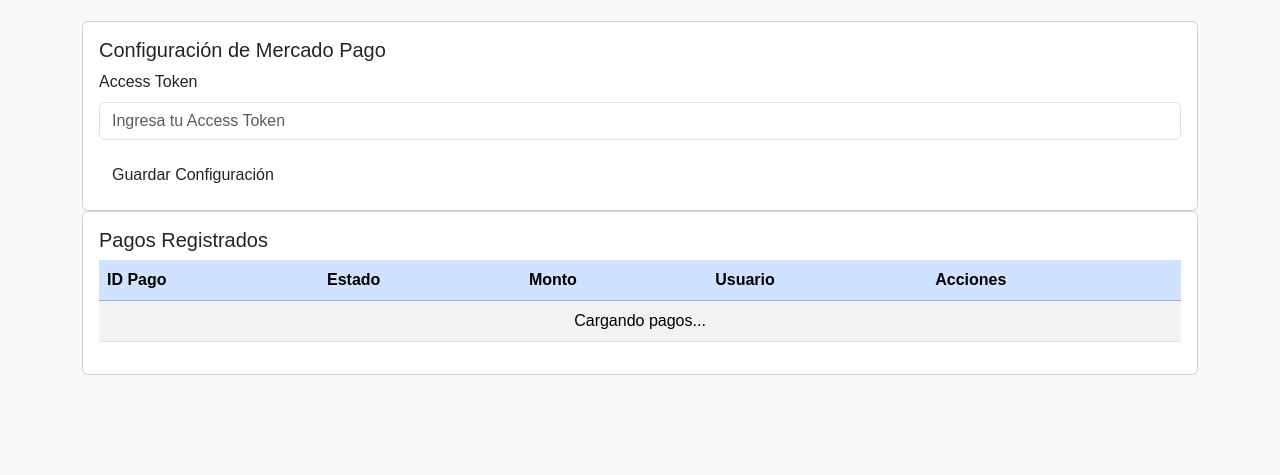
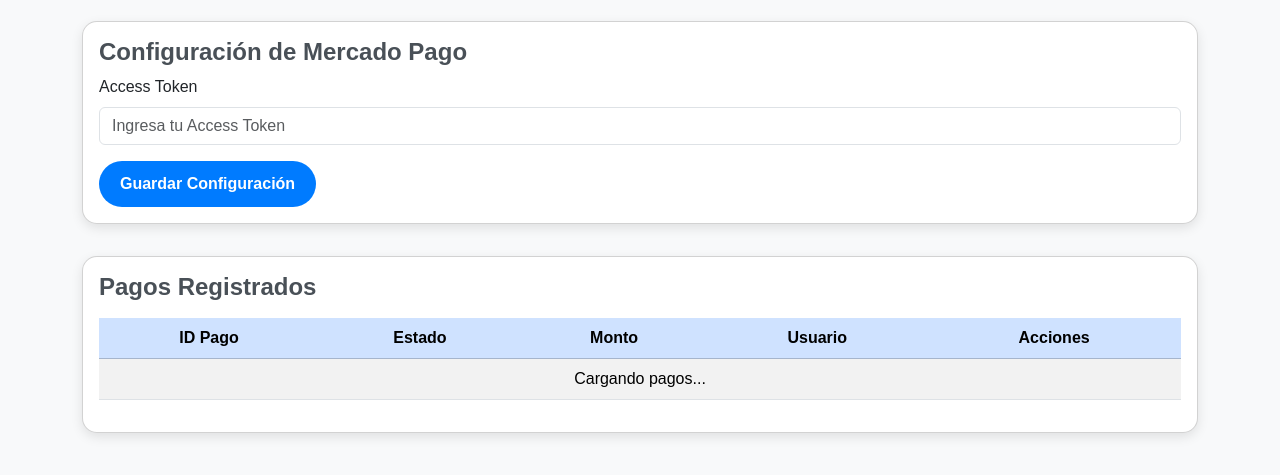
Before and after one commit to ramirosicilia/Ecommerce-Front-Production, a website built with Vite: page pagos.html in a window 1280 px wide. Shown: the part 75-550 px from the top of the page. Built offline with nearby package versions, Linux system fonts and the light colour scheme.

```diff
--- a/pagos.html
+++ b/pagos.html
@@ -6,7 +6,7 @@
   <title>Mercado Pago</title>
   <link href="https://cdn.jsdelivr.net/npm/bootstrap@5.3.0-alpha1/dist/css/bootstrap.min.css" rel="stylesheet" crossorigin="anonymous">
   <script src="https://cdn.jsdelivr.net/npm/axios/dist/axios.min.js"></script>
-  <link rel="stylesheet" href="./src/style.css">
+  <link rel="stylesheet" href="./src/styles/pagos.css">
 
 
 </head>
```
